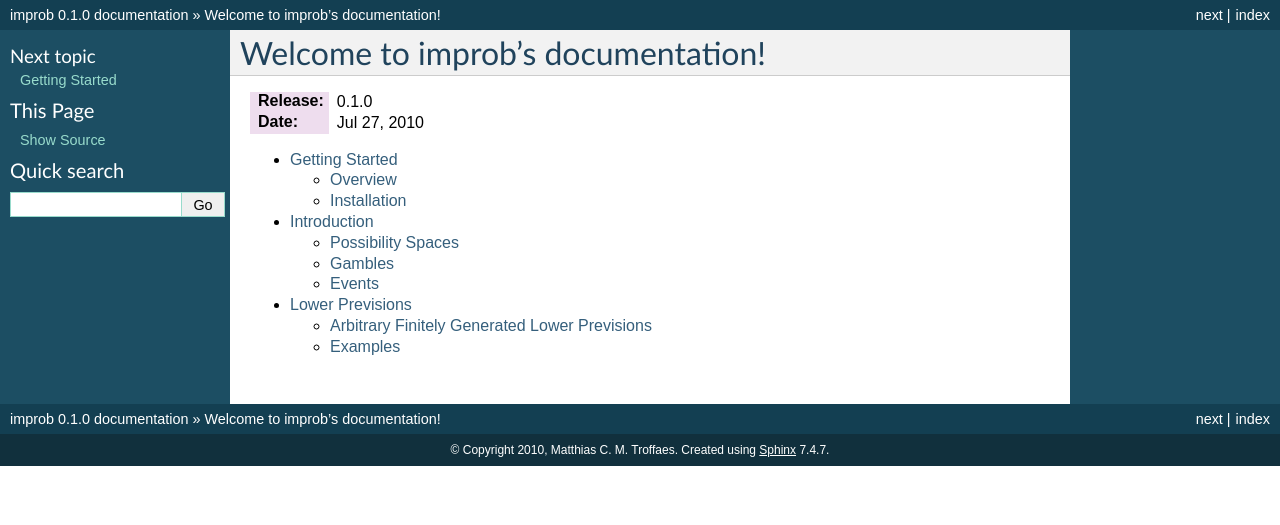
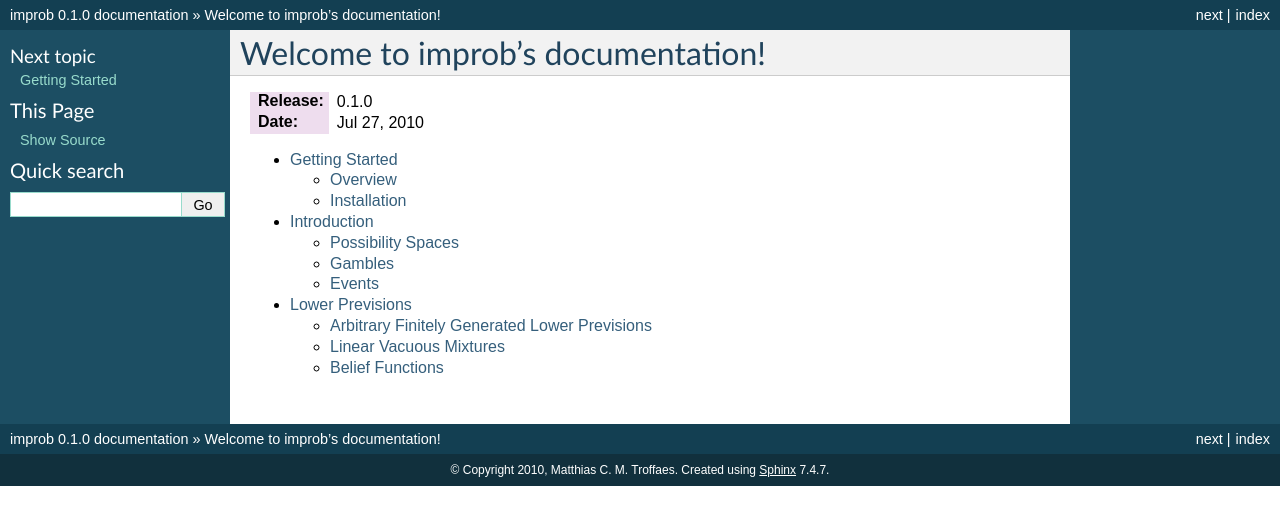
Before and after one commit to mcmtroffaes/improb, a Sphinx documentation site: the page built from docs/index.rst, in a window 1280 px wide. Shown: the top 525 px of the page. Built offline with Sphinx 7.4.7, drawn with Linux system fonts in a browser that asks for light colours.

```diff
--- a/docs/conf.py
+++ b/docs/conf.py
@@ -24,7 +24,7 @@ from improb import __version__
 
 # Add any Sphinx extension module names here, as strings. They can be extensions
 # coming with Sphinx (named 'sphinx.ext.*') or your custom ones.
-extensions = ['sphinx.ext.autodoc', 'sphinx.ext.doctest', 'sphinx.ext.coverage']
+extensions = ['sphinx.ext.autodoc', 'sphinx.ext.doctest', 'sphinx.ext.coverage', 'sphinx.ext.todo']
 
 # Add any paths that contain templates here, relative to this directory.
 templates_path = ['_templates']
@@ -201,3 +201,5 @@ rst_epilog = """
 .. |eventtype| replace:: ``set`` or similar; see :ref:`events`
 .. |numbertype| replace:: ``float`` or ``int``
 """
+
+todo_include_todos = True
--- a/docs/lowprev.rst
+++ b/docs/lowprev.rst
@@ -13,7 +13,24 @@ Arbitrary Finitely Generated Lower Previsions
 
    .. automethod:: __iter__
 
-Examples
---------
+.. include:: ../tests/lowprev.txt
 
-.. include:: ../tests/lowprev.txt
+Linear Vacuous Mixtures
+-----------------------
+
+.. autoclass:: LinVac
+   :members:
+
+   .. automethod:: __init__
+
+.. todo:: Add examples.
+
+Belief Functions
+----------------
+
+.. autoclass:: BelFunc
+   :members:
+
+   .. automethod:: __init__
+
+.. todo:: Add examples.
```
Also changed, not shown: 2 other files.
